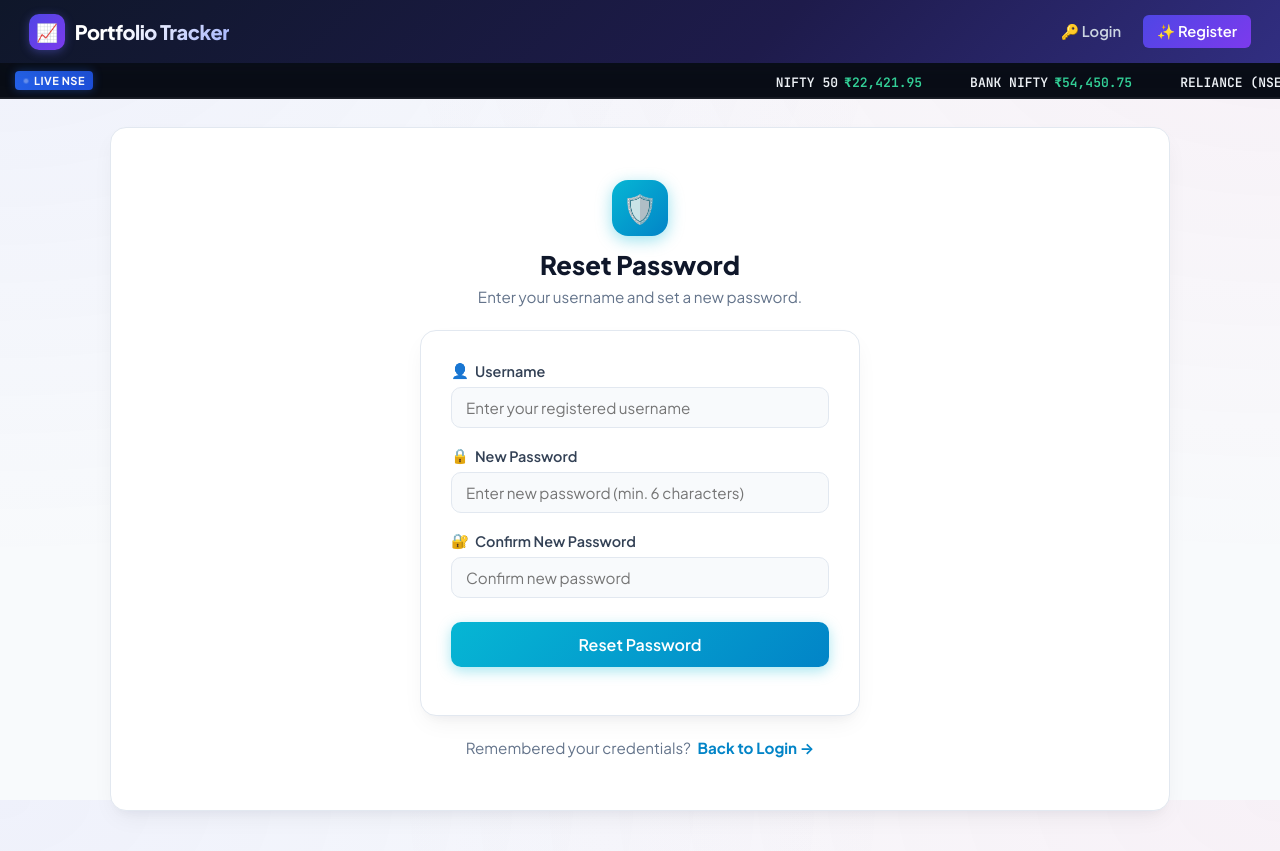
After one commit to pnchjee-del/portfolio-tracker, a Flask app: page /reset_password in a window 1280 px wide. The commit adds this page. Run offline with Flask 3, Linux system fonts and the light colour scheme.

Commit message:
Add forgot password and password reset functionality

```diff
--- a/app.py
+++ b/app.py
@@ -8,7 +8,7 @@ from werkzeug.security import generate_password_hash, check_password_hash
 from flask_login import LoginManager, login_user, logout_user, login_required, current_user
 
 from models import db, User, Asset, Transaction
-from forms import LoginForm, RegistrationForm, TransactionForm
+from forms import LoginForm, RegistrationForm, TransactionForm, ResetPasswordForm
 
 
 app = Flask(__name__)
@@ -324,6 +324,22 @@ def login():
             flash('Login Unsuccessful. Please check username and password.', 'danger')
     return render_template('login.html', form=form)
 
+@app.route('/reset_password', methods=['GET', 'POST'])
+def reset_password():
+    if current_user.is_authenticated:
+        return redirect(url_for('dashboard'))
+    form = ResetPasswordForm()
+    if form.validate_on_submit():
+        user = User.query.filter_by(username=form.username.data.strip()).first()
+        if user:
+            user.password_hash = generate_password_hash(form.new_password.data)
+            db.session.commit()
+            flash('Your password has been successfully reset! You can now log in.', 'success')
+            return redirect(url_for('login'))
+        else:
+            flash('No account found with that username. Please verify and try again.', 'danger')
+    return render_template('reset_password.html', form=form)
+
 @app.route('/logout')
 def logout():
     logout_user()
--- a/forms.py
+++ b/forms.py
@@ -21,3 +21,9 @@ class TransactionForm(FlaskForm):
     price_per_unit = FloatField('Price Per Unit', validators=[DataRequired(), NumberRange(min=0.0, message='Price cannot be negative')])
     transaction_date = DateField('Transaction Date', format='%Y-%m-%d', validators=[DataRequired()])
     submit = SubmitField('Log Transaction')
+
+class ResetPasswordForm(FlaskForm):
+    username = StringField('Username', validators=[DataRequired()])
+    new_password = PasswordField('New Password', validators=[DataRequired(), Length(min=6, message='Password must be at least 6 characters')])
+    confirm_password = PasswordField('Confirm New Password', validators=[DataRequired(), EqualTo('new_password', message='Passwords must match')])
+    submit = SubmitField('Reset Password')
--- /dev/null
+++ b/templates/reset_password.html
@@ -0,0 +1,65 @@
+{% extends "base.html" %}
+{% block content %}
+    <div style="max-width: 440px; margin: 20px auto;">
+
+        <!-- Header -->
+        <div style="text-align: center; margin-bottom: 24px;">
+            <div style="width: 56px; height: 56px; margin: 0 auto 12px auto; border-radius: 16px; background: var(--cyan-gradient); display: flex; align-items: center; justify-content: center; font-size: 28px; box-shadow: 0 4px 16px rgba(6, 182, 212, 0.4); color: white;">
+                🛡️
+            </div>
+            <h2 style="margin: 0; font-size: 1.6rem; font-weight: 800; color: #0f172a;">
+                Reset Password
+            </h2>
+            <p style="margin: 6px 0 0 0; color: #64748b; font-size: 0.95rem;">
+                Enter your username and set a new password.
+            </p>
+        </div>
+
+        <div style="background: #ffffff; border: 1.5px solid var(--border-color); border-radius: var(--radius-lg); padding: 30px; box-shadow: var(--shadow-card);">
+            <form method="POST" action="">
+                {{ form.hidden_tag() }}
+
+                <div>
+                    <label style="display: flex; align-items: center; gap: 6px;">
+                        <span>👤</span> {{ form.username.label.text }}
+                    </label>
+                    {{ form.username(placeholder="Enter your registered username") }}
+                    {% for error in form.username.errors %}
+                        <div style="color: #dc3545; font-size: 0.85rem; margin-top: 4px; font-weight: 600;">⚠️ {{ error }}</div>
+                    {% endfor %}
+                </div>
+
+                <div>
+                    <label style="display: flex; align-items: center; gap: 6px;">
+                        <span>🔒</span> {{ form.new_password.label.text }}
+                    </label>
+                    {{ form.new_password(placeholder="Enter new password (min. 6 characters)") }}
+                    {% for error in form.new_password.errors %}
+                        <div style="color: #dc3545; font-size: 0.85rem; margin-top: 4px; font-weight: 600;">⚠️ {{ error }}</div>
+                    {% endfor %}
+                </div>
+
+                <div>
+                    <label style="display: flex; align-items: center; gap: 6px;">
+                        <span>🔐</span> {{ form.confirm_password.label.text }}
+                    </label>
+                    {{ form.confirm_password(placeholder="Confirm new password") }}
+                    {% for error in form.confirm_password.errors %}
+                        <div style="color: #dc3545; font-size: 0.85rem; margin-top: 4px; font-weight: 600;">⚠️ {{ error }}</div>
+                    {% endfor %}
+                </div>
+
+                <div style="margin-top: 24px;">
+                    {{ form.submit(class="btn", style="width: 100%; background: var(--cyan-gradient); color: white; padding: 12px; font-size: 1rem; border-radius: var(--radius-md); box-shadow: 0 4px 14px rgba(6, 182, 212, 0.35);") }}
+                </div>
+            </form>
+        </div>
+
+        <div style="margin-top: 22px; text-align: center; color: #64748b; font-size: 0.95rem;">
+            Remembered your credentials?
+            <a href="{{ url_for('login') }}" style="color: #0284c7; text-decoration: none; font-weight: 700; margin-left: 4px;">
+                Back to Login →
+            </a>
+        </div>
+    </div>
+{% endblock %}
```
Also changed, not shown: templates/login.html (+8 -3 lines).
